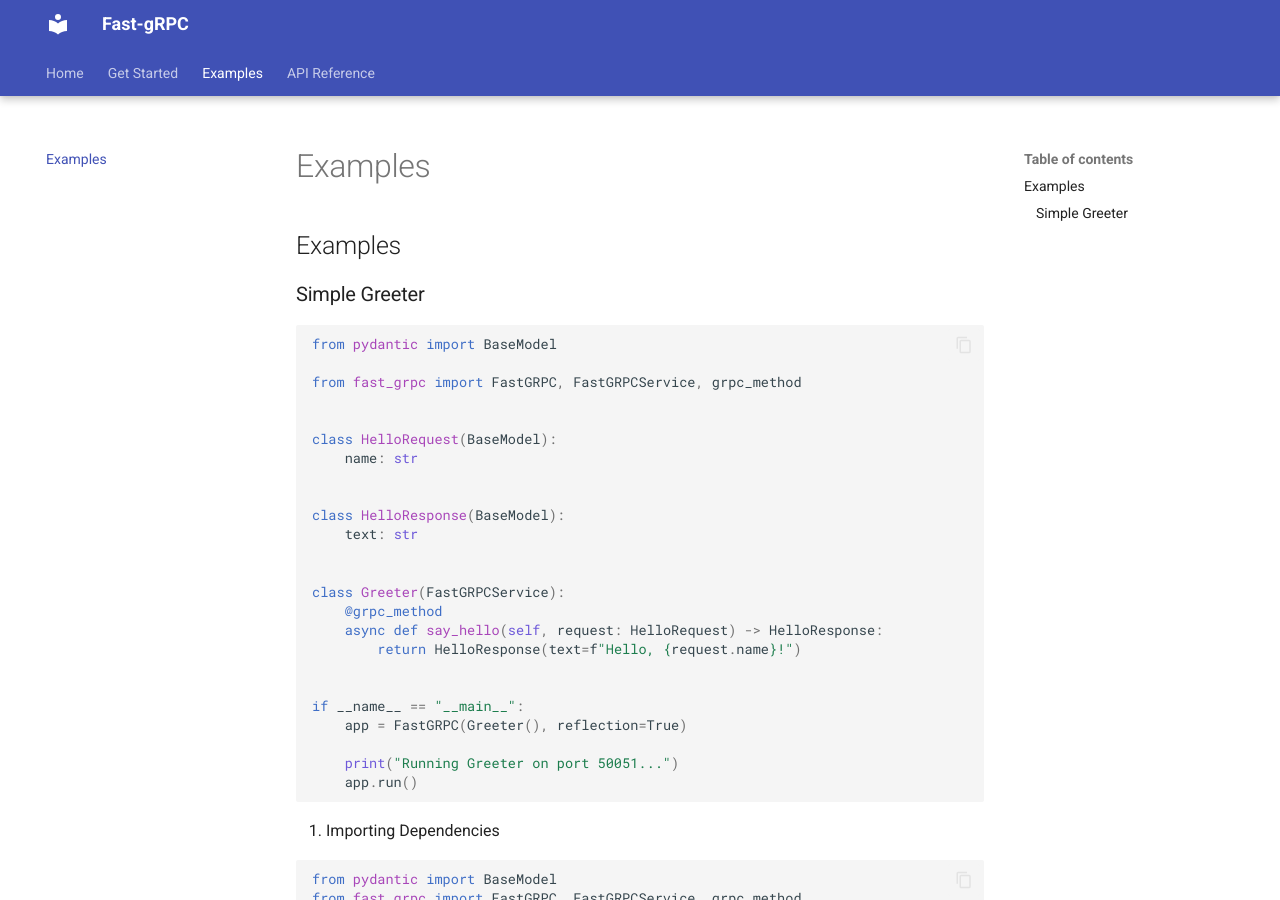
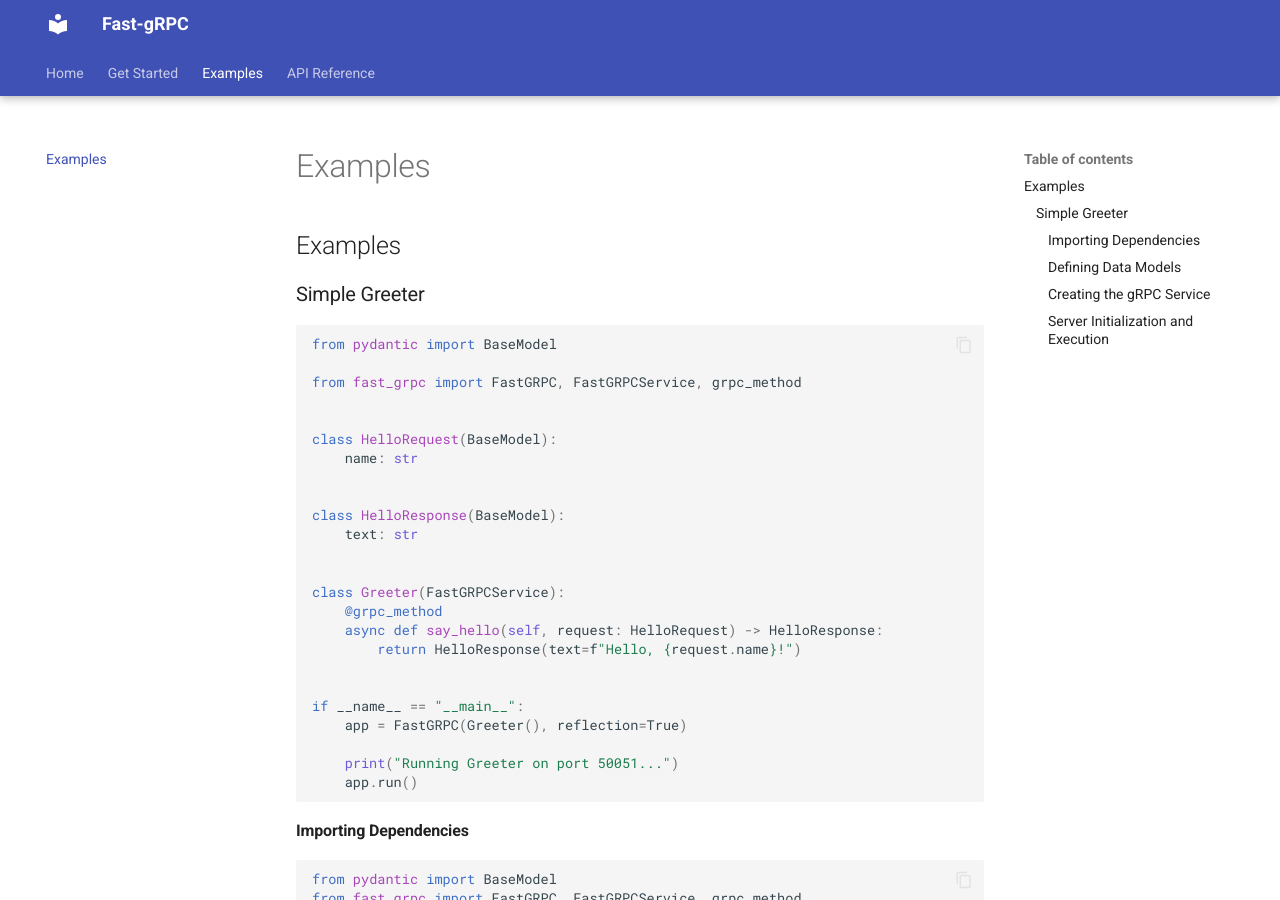
Before and after one commit to OlegYurchik/fast-grpc, an MkDocs documentation site: the page built from docs/examples.md, in a window 1280 px wide and 900 px high. Built offline with MkDocs 1.6.1 and Material for MkDocs 9.7.7, drawn with Linux system fonts in a browser that asks for light colours; some of the changed lines change nothing that is shown.

Commit message:
fix: documentation

````diff
--- a/docs/examples.md
+++ b/docs/examples.md
@@ -29,19 +29,22 @@
     app.run()
 ```
 
-1. Importing Dependencies
+### Importing Dependencies
 
 ```python
 from pydantic import BaseModel
 from fast_grpc import FastGRPC, FastGRPCService, grpc_method
 ```
 
-* **Pydantic's BaseModel**: Used to define strongly-typed data models for requests and responses
-* **FastGRPC**: The core application class that manages the gRPC server
-* **FastGRPCService**: Base class for gRPC services (must be inherited)
-* **grpc_method**: Decorator that registers methods as gRPC endpoints
+**Pydantic's BaseModel**: Used to define strongly-typed data models for requests and responses
 
-2. Defining Data Models
+**FastGRPC**: The core application class that manages the gRPC server
+
+**FastGRPCService**: Base class for gRPC services (must be inherited)
+
+**grpc_method**: Decorator that registers methods as gRPC endpoints
+
+### Defining Data Models
 
 ```python
 class HelloRequest(BaseModel):
@@ -51,12 +54,13 @@
     text: str
 ```
 
-* **HelloRequest**: Input model with required name field (string)
-* **HelloResponse**: Output model with text field (string)
+**HelloRequest**: Input model with required name field (string)
+
+**HelloResponse**: Output model with text field (string)
 
 These models provide automatic validation and serialization
 
-3. Creating the gRPC Service
+### Creating the gRPC Service
 
 ```python
 class Greeter(FastGRPCService):
@@ -65,12 +69,15 @@
         return HelloResponse(text=f"Hello, {request.name}!")
 ```
 
-* **Inherits from FastGRPCService**: Required for all gRPC services
-* **@grpc_method decorator**: Marks say_hello as a gRPC endpoint
-* **Type annotations**: Ensure request/response types are strictly enforced
-* **Business logic**: Simple greeting generation using request data
+**Inherits from FastGRPCService**: Required for all gRPC services
 
-4. Server Initialization and Execution
+**@grpc_method decorator**: Marks say_hello as a gRPC endpoint
+
+**Type annotations**: Ensure request/response types are strictly enforced
+
+**Business logic**: Simple greeting generation using request data
+
+### Server Initialization and Execution
 
 ```python
 if __name__ == "__main__":
@@ -79,8 +86,10 @@
     app.run()
 ```
 
-* **FastGRPC()**: Creates the main application instance
-* **reflection=True**: Enables gRPC reflection for service discovery
-* **app.run()**: Starts the server on default port 50051
+**FastGRPC()**: Creates the main application instance
+
+**reflection=True**: Enables gRPC reflection for service discovery
+
+**app.run()**: Starts the server on default port 50051
 
 [API Reference](api_reference.md)
````
